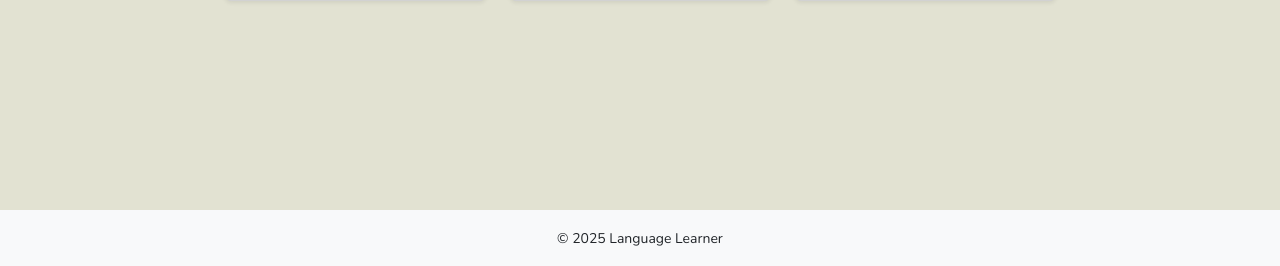
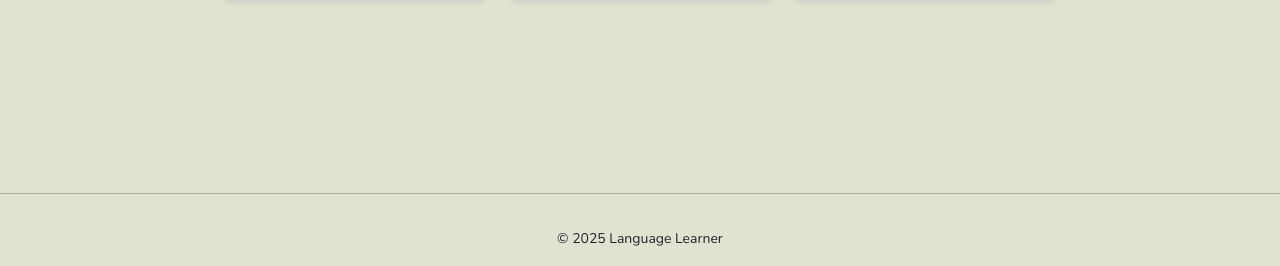
Before and after one commit to alex-michelon/UI-final-project, a Flask app: page / in a window 1280 px wide. Shown: the part 534-800 px from the top of the page. Run offline with Flask 3, Linux system fonts and the light colour scheme.

Commit message:
Changed footer color and added horizontal line

```diff
--- a/templates/base.html
+++ b/templates/base.html
@@ -29,7 +29,8 @@
   <main class="flex-grow-1 container my-4">
       {% block content %}{% endblock %}
   </main>
-  <footer class="text-center py-3 bg-light mt-auto">
+  <hr>
+  <footer class="text-center py-3 mt-auto">
      <small>© 2025 Language Learner</small>
   </footer>
 </body>
```
